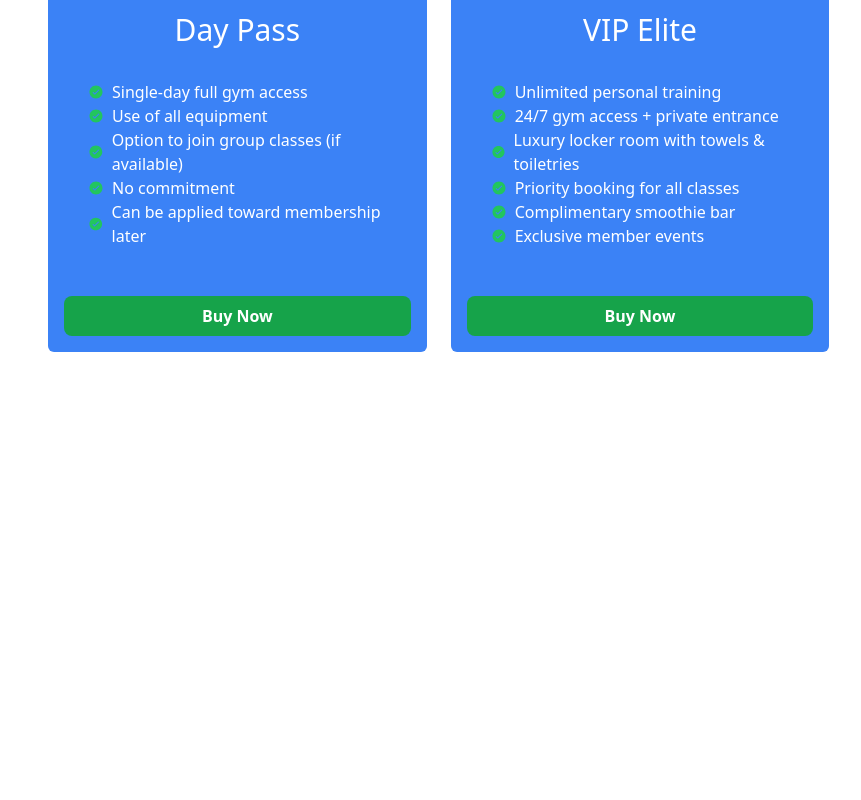
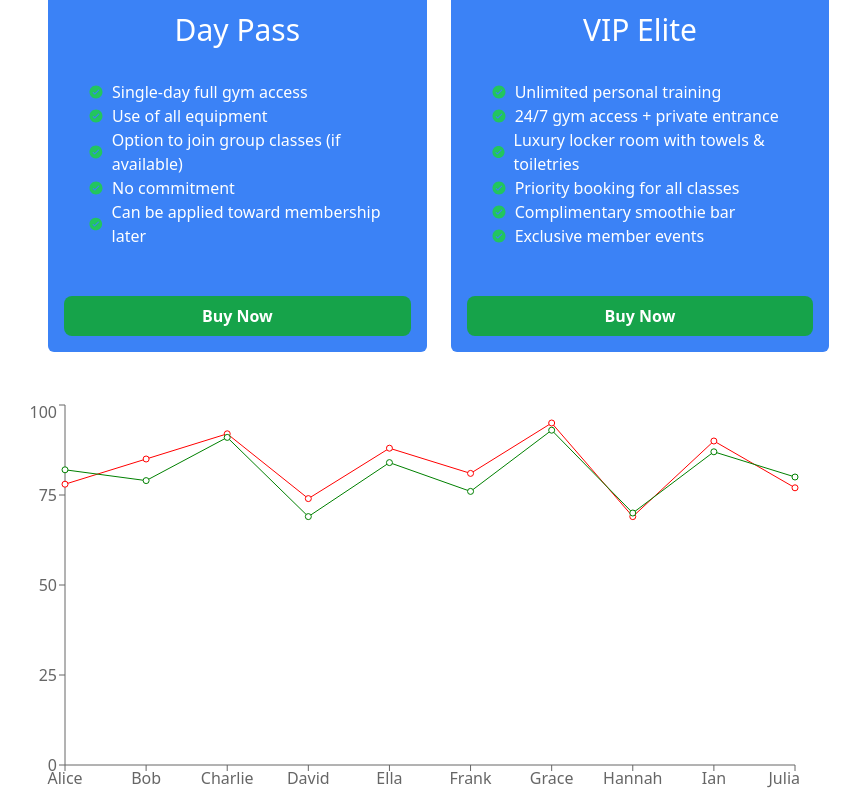
Before and after one commit to shahadot99999/new-price-option, a React (Vite) app: page / in a window 1280 px wide. Shown: the part 1728-2528 px from the top of the page, without its empty margins (0-861 px from the left). Before the commit the page ends 2128 px from the top, so only its background shows below. Built offline with nearby package versions, Linux system fonts and the light colour scheme.

Commit message:
Use reachart to draw any type of chart using React

```diff
--- a/package.json
+++ b/package.json
@@ -13,7 +13,8 @@
     "prop-types": "^15.8.1",
     "react": "^19.1.0",
     "react-dom": "^19.1.0",
-    "react-icons": "^5.5.0"
+    "react-icons": "^5.5.0",
+    "recharts": "^2.15.3"
   },
   "devDependencies": {
     "@eslint/js": "^9.25.0",
--- a/src/App.jsx
+++ b/src/App.jsx
@@ -1,5 +1,7 @@
 
+//import { LineChart } from 'recharts'
 import './App.css'
+import LineChart from './components/LineChart/LineChart'
 import Navbaragain from './components/Navbaragain/Navbaragain'
 import PriceOptions from './components/PriceOptions/PriceOptions'
 //import Navbar from './components/Navbar/Navbar'
@@ -12,6 +14,8 @@ function App() {
      <Navbaragain></Navbaragain>
      {/* <Navbar></Navbar> */}
      <PriceOptions></PriceOptions>
+     {/* <LineChart></LineChart> */}
+     <LineChart></LineChart>
 
 
 
--- /dev/null
+++ b/src/components/LineChart/LineChart.jsx
@@ -0,0 +1,34 @@
+//import React from 'react';
+import { LineChart as LChart, Line, XAxis, YAxis } from 'recharts';
+
+const LineChart = () => {
+
+
+
+    const studentMarks = [
+        { id: 1, name: "Alice", mathMark: 78, physicsMark: 82, chemistryMark: 75 },
+        { id: 2, name: "Bob", mathMark: 85, physicsMark: 79, chemistryMark: 88 },
+        { id: 3, name: "Charlie", mathMark: 92, physicsMark: 91, chemistryMark: 89 },
+        { id: 4, name: "David", mathMark: 74, physicsMark: 69, chemistryMark: 70 },
+        { id: 5, name: "Ella", mathMark: 88, physicsMark: 84, chemistryMark: 90 },
+        { id: 6, name: "Frank", mathMark: 81, physicsMark: 76, chemistryMark: 73 },
+        { id: 7, name: "Grace", mathMark: 95, physicsMark: 93, chemistryMark: 96 },
+        { id: 8, name: "Hannah", mathMark: 69, physicsMark: 70, chemistryMark: 65 },
+        { id: 9, name: "Ian", mathMark: 90, physicsMark: 87, chemistryMark: 85 },
+        { id: 10, name: "Julia", mathMark: 77, physicsMark: 80, chemistryMark: 78 },
+      ];
+
+    return (
+        <div>
+            <LChart width={800} height={400} data={studentMarks}>
+                <XAxis dataKey="name" />
+                <YAxis></YAxis>
+                <Line dataKey="mathMark" stroke='red'></Line>
+                <Line dataKey={'physicsMark'} stroke='green'></Line>
+            </LChart>
+
+        </div>
+    );
+};
+
+export default LineChart;
```
Also changed, not shown: 1 other file (tests, documents, lock files or other folders).
